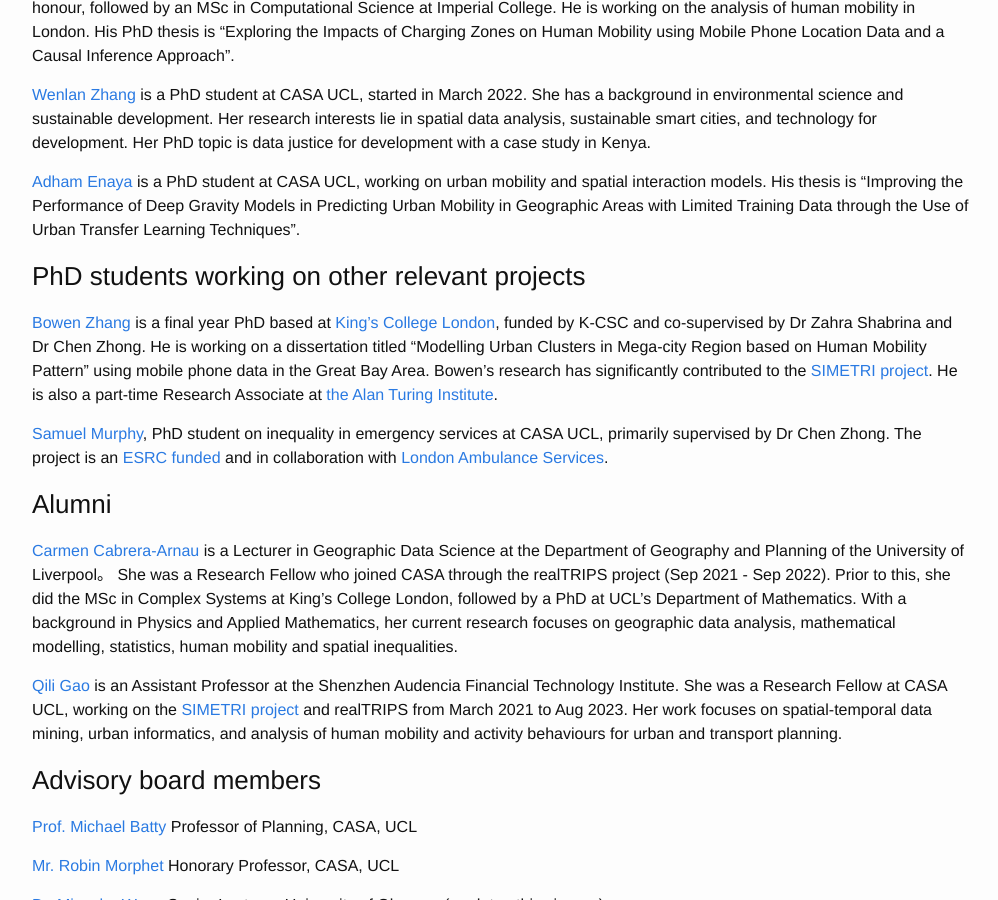
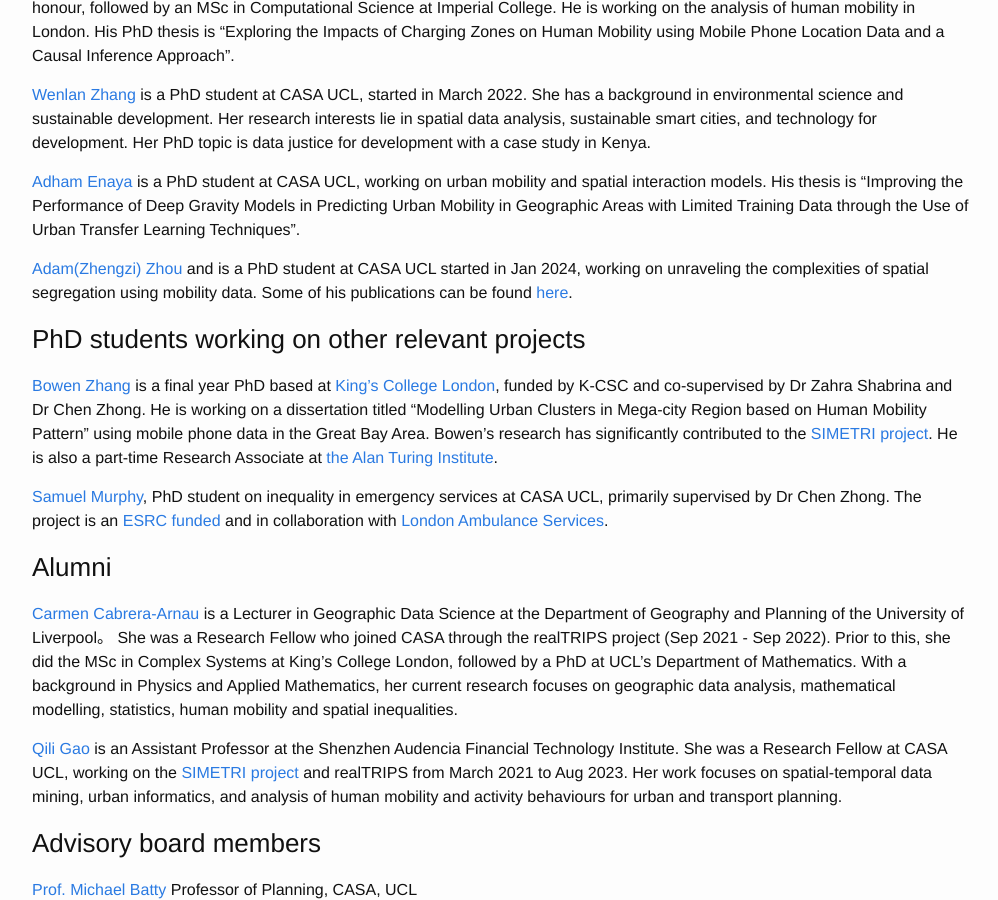
Before and after one commit to c-zhong-ucl-ac-uk/realTRIPS, a Jekyll site: the page built from team.md, in a window 1280 px wide and 900 px high, scrolled down 580 px. Shown: the whole window, without its empty margins (138-1136 px from the left). Built offline with Jekyll 4.4.1, drawn with Linux system fonts in a browser that asks for light colours; our own code applies the rules of GitHub Pages for plain Markdown files.

Commit message:
Update team.md

```diff
--- a/team.md
+++ b/team.md
@@ -19,6 +19,9 @@
 [Wenlan Zhang](http://www.zhangwenlan.com/) is a PhD student at CASA UCL, started in March 2022. She has a background in environmental science and sustainable development. Her research interests lie in spatial data analysis, sustainable smart cities, and technology for development. Her PhD topic is data justice for development with a case study in Kenya.
 
 [Adham Enaya](https://www.ucl.ac.uk/bartlett/casa/adham-enaya) is a PhD student at CASA UCL, working on urban mobility and spatial interaction models. His thesis is "Improving the Performance of Deep Gravity Models in Predicting Urban Mobility in Geographic Areas with Limited Training Data through the Use of Urban Transfer Learning Techniques".
+
+[Adam(Zhengzi) Zhou](https://adamzhou.site/) and is a PhD student at CASA UCL started in Jan 2024, working on unraveling the complexities of spatial segregation using mobility data. Some of his publications can be found [here](https://scholar.google.com/citations?user=6LwvM_8AAAAJ&hl=zh-CN).
+
 
 ### PhD students working on other relevant projects
 
```
